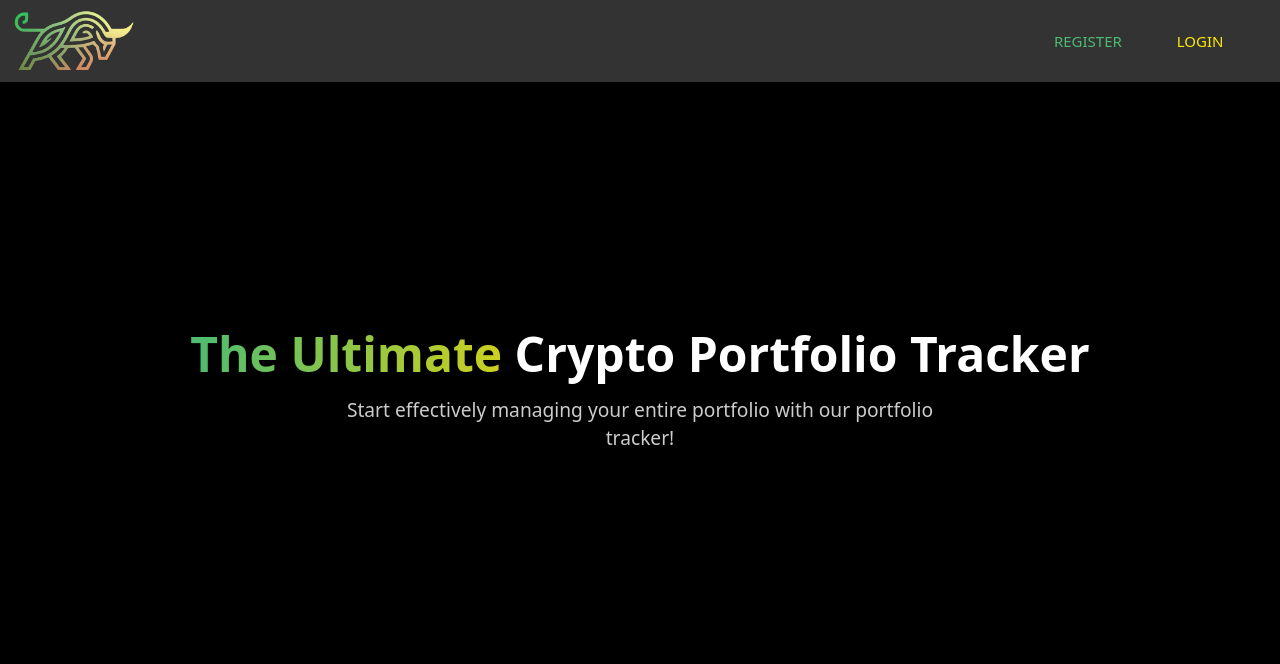
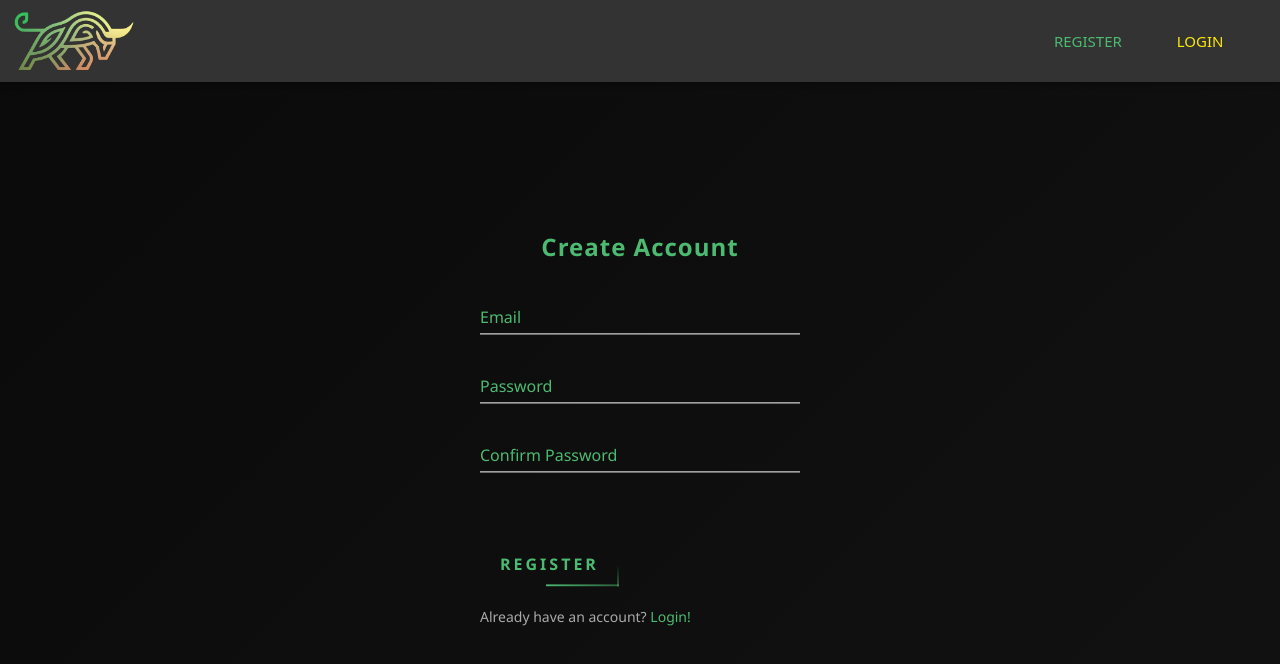
Before and after one commit to miluivits/bullrunners-terraform-eks, a React (Vite) app in the folder frontend/: page /register in a window 1280 px wide. Shown: the top 664 px of the page. Built offline with nearby package versions, Linux system fonts and the light colour scheme; no server answers.

Commit message:
feat: add register page and register form with animations

```diff
--- a/frontend/src/App.jsx
+++ b/frontend/src/App.jsx
@@ -2,8 +2,8 @@ import { BrowserRouter as Router, Routes, Route } from "react-router-dom";
 import Navbar from "./components/Navbar/Navbar";
 import Footer from "./components/Footer/Footer";
 import Main from "./pages/Main";
-import SignIn from "./pages/SignIn";
-import SignUp from "./pages/SignUp";
+import Login from "./pages/Login";
+import Register from "./pages/Register";
 import Profile from "./pages/Profile";
 import ChosenToken from "./pages/ChosenToken";
 import { UserProvider } from "./context/UserContext"; // <-- fontos
@@ -15,8 +15,8 @@ function App() {
         <Navbar />
         <Routes>
           <Route path="/" element={<Main />} />
-          <Route path="/signin" element={<SignIn />} />
-          <Route path="/signup" element={<SignUp />} />
+          <Route path="/login" element={<Login />} />
+          <Route path="/register" element={<Register />} />
           <Route path="/profile" element={<Profile />} />
           <Route path="/token/:id" element={<ChosenToken />} />
           <Route path="*" element={<Main />} />
--- a/frontend/src/components/Loginbtn.jsx
+++ /dev/null
@@ -1,3 +0,0 @@
-export default function Loginbtn() {
-  return <button className="login-btn">Login</button>;
-}
--- /dev/null
+++ b/frontend/src/components/RegisterForm.css
@@ -0,0 +1,160 @@
+/* Container */
+.rlogin-box {
+  position: absolute;
+  top: 50%;
+  left: 50%;
+  width: 400px;
+  padding: 40px;
+  margin: 20px auto;
+  transform: translate(-50%, -55%);
+  background: rgba(255, 255, 255, 0);
+  box-sizing: border-box;
+  box-shadow: 0 15px 25px rgba(0, 0, 0, 0);
+  border-radius: 10px;
+}
+
+.rlogin-box p:first-child {
+  margin: 0 0 30px;
+  padding: 0;
+  color: #4cbb71;
+  text-align: center;
+  font-size: 1.5rem;
+  font-weight: bold;
+  letter-spacing: 1px;
+}
+
+.rlogin-box .ruser-box {
+  position: relative;
+}
+
+.rlogin-box .ruser-box input {
+  width: 100%;
+  padding: 10px 0;
+  font-size: 16px;
+  color: #fff;
+  margin-bottom: 30px;
+  border: none;
+  border-bottom: 1px solid #fff;
+  outline: none;
+  background: transparent;
+}
+
+.rlogin-box .ruser-box label {
+  position: absolute;
+  top: 0;
+  left: 0;
+  padding: 10px 0;
+  font-size: 16px;
+  color: #4cbb71;
+  pointer-events: none;
+  transition: .5s;
+}
+
+.rlogin-box .ruser-box input:focus ~ label,
+.rlogin-box .ruser-box input:valid ~ label {
+  top: -20px;
+  left: 0;
+  color: #4cbb71;
+  font-size: 12px;
+}
+
+.rlogin-box form .rbtn {
+  position: relative;
+  display: inline-block;
+  padding: 10px 20px;
+  font-weight: bold;
+  color: #4cbb71;
+  font-size: 16px;
+  text-decoration: none;
+  text-transform: uppercase;
+  overflow: hidden;
+  transition: .5s;
+  margin-top: 40px;
+  letter-spacing: 3px;
+}
+
+.rlogin-box .rbtn:hover {
+  background: #4cbb71;
+  color: #272727;
+  border-radius: 5px;
+}
+
+.rlogin-box .rbtn span {
+  position: absolute;
+  display: block;
+}
+
+.rlogin-box .rbtn span:nth-child(1) {
+  top: 0;
+  left: -100%;
+  width: 100%;
+  height: 2px;
+  background: linear-gradient(90deg, transparent, #4cbb71);
+  animation: rbtn-anim1 1.5s linear infinite;
+}
+
+@keyframes rbtn-anim1 {
+  0% { left: -100%; }
+  50%,100% { left: 100%; }
+}
+
+.rlogin-box .rbtn span:nth-child(2) {
+  top: -100%;
+  right: 0;
+  width: 2px;
+  height: 100%;
+  background: linear-gradient(180deg, transparent, #4cbb71);
+  animation: rbtn-anim2 1.5s linear infinite;
+  animation-delay: .375s;
+}
+
+@keyframes rbtn-anim2 {
+  0% { top: -100%; }
+  50%,100% { top: 100%; }
+}
+
+.rlogin-box .rbtn span:nth-child(3) {
+  bottom: 0;
+  right: -100%;
+  width: 100%;
+  height: 2px;
+  background: linear-gradient(270deg, transparent, #4cbb71);
+  animation: rbtn-anim3 1.5s linear infinite;
+  animation-delay: .75s;
+}
+
+@keyframes rbtn-anim3 {
+  0% { right: -100%; }
+  50%,100% { right: 100%; }
+}
+
+.rlogin-box .rbtn span:nth-child(4) {
+  bottom: -100%;
+  left: 0;
+  width: 2px;
+  height: 100%;
+  background: linear-gradient(360deg, transparent, #4cbb71);
+  animation: rbtn-anim4 1.5s linear infinite;
+  animation-delay: 1.125s;
+}
+
+@keyframes rbtn-anim4 {
+  0% { bottom: -100%; }
+  50%,100% { bottom: 100%; }
+}
+
+.rlogin-box p:last-child {
+  color: #aaa;
+  font-size: 14px;
+}
+
+.rlogin-box a.ra2 {
+  color: #4cbb71;
+  text-decoration: none;
+}
+
+.rlogin-box a.ra2:hover {
+  background: transparent;
+  color: #fff;
+  border-radius: 5px;
+}
--- /dev/null
+++ b/frontend/src/components/RegisterForm.jsx
@@ -0,0 +1,35 @@
+import React from "react";
+import { Link } from "react-router-dom";
+import "./RegisterForm.css";
+
+export default function RegisterForm() {
+  return (
+    <div className="rlogin-box">
+      <p>Create Account</p>
+      <form>
+        <div className="ruser-box">
+          <input required type="text" />
+          <label>Email</label>
+        </div>
+        <div className="ruser-box">
+          <input required type="password" />
+          <label>Password</label>
+        </div>
+        <div className="ruser-box">
+          <input required type="password" />
+          <label>Confirm Password</label>
+        </div>
+        <a href="#" className="rbtn">
+          <span></span>
+          <span></span>
+          <span></span>
+          <span></span>
+          Register
+        </a>
+      </form>
+      <p>
+        Already have an account? <Link to="/login" className="ra2">Login!</Link>
+      </p>
+    </div>
+  );
+}
--- /dev/null
+++ b/frontend/src/pages/Register.jsx
@@ -0,0 +1,21 @@
+import React, { useEffect, useState } from "react";
+import RegisterForm from "../components/RegisterForm";
+import "./Register.css";
+
+export default function Register() {
+  const [animate, setAnimate] = useState(false);
+
+  useEffect(() => {
+    setAnimate(false);
+    const timer = setTimeout(() => setAnimate(true), 50);
+    return () => clearTimeout(timer);
+  }, []);
+
+  return (
+    <div className="login-page">
+      <div className={`login-container ${animate ? "animate" : ""}`}>
+        <RegisterForm key={animate ? "animated" : "static"} />
+      </div>
+    </div>
+  );
+}
--- a/frontend/src/pages/SignIn.jsx
+++ /dev/null
@@ -1,8 +0,0 @@
-export default function SignIn() {
-  return (
-    <div>
-      <h1>Sign In Page</h1>
-      <p>This is the sign-in page content.</p>
-    </div>
-  );
-}
--- a/frontend/src/pages/SignUp.jsx
+++ /dev/null
@@ -1,8 +0,0 @@
-export default function SignUp() {
-  return (
-    <div>
-      <h1>Sign Up Page</h1>
-      <p>This is the sign-up page content.</p>
-    </div>
-  );
-}
```
Also changed, not shown: frontend/src/components/Loginbtn.css (deleted), frontend/src/pages/Register.css (added), frontend/src/pages/SignIn.css (deleted), frontend/src/pages/SignUp.css (deleted).
